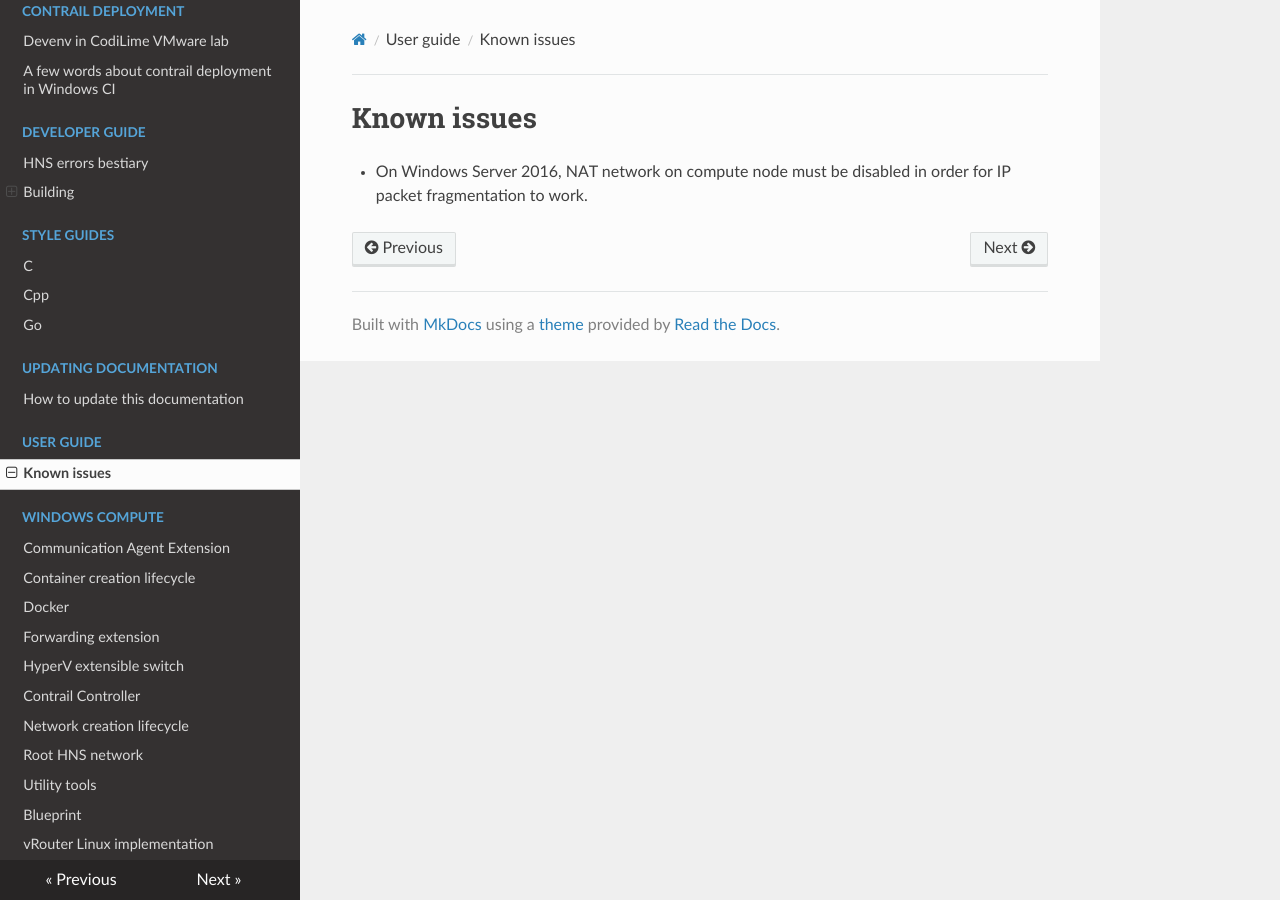
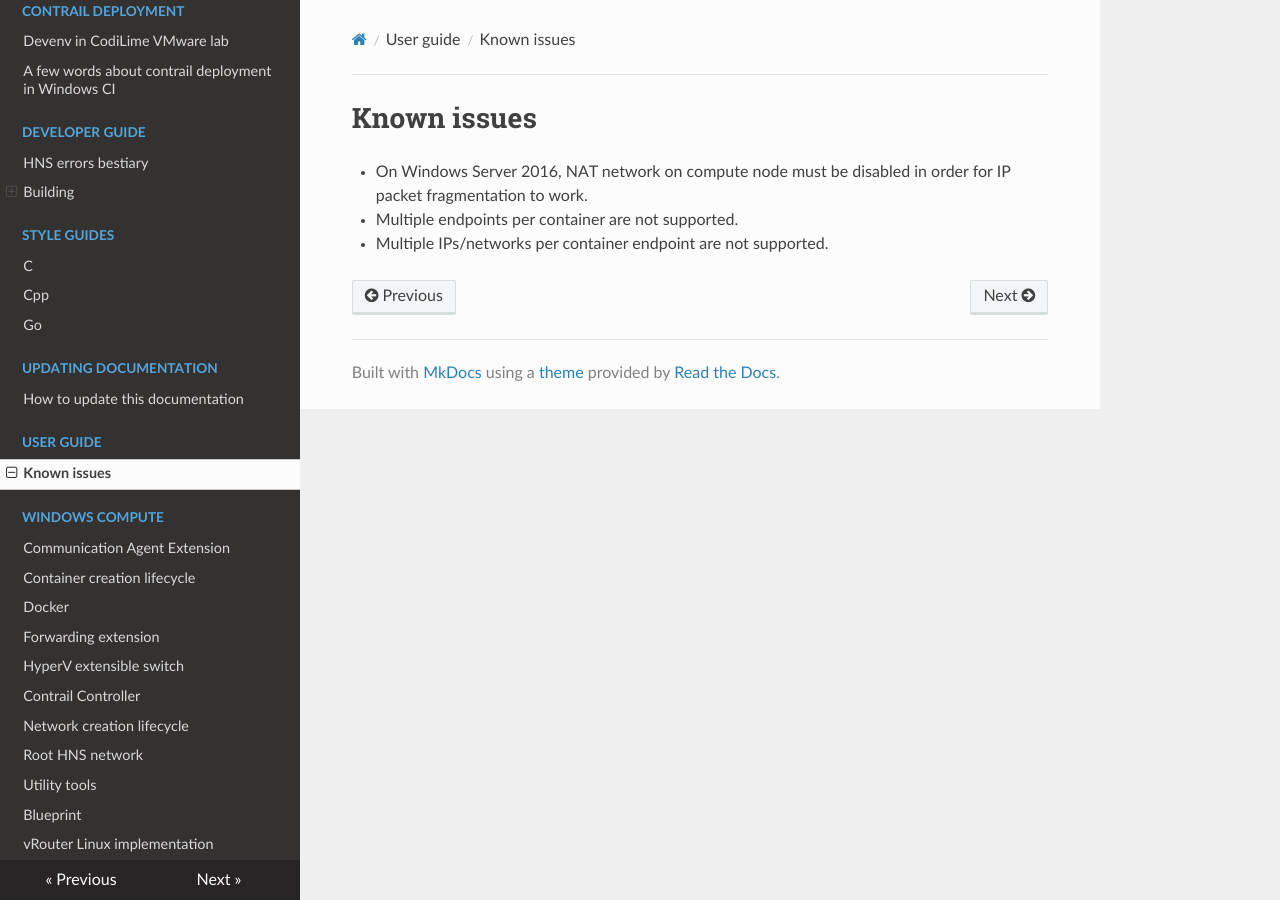
Before and after one commit to piotr-szuberski/contrail-windows-docs, an MkDocs documentation site: the page built from doc/user_guide/caveats.md, in a window 1280 px wide. Built offline with MkDocs 1.6.1, drawn with Linux system fonts in a browser that asks for light colours; nearby versions of some CDN libraries.

Commit message:
Add caveats about endpoints.

```diff
--- a/doc/user_guide/caveats.md
+++ b/doc/user_guide/caveats.md
@@ -2,3 +2,5 @@
 
 * On Windows Server 2016, NAT network on compute node must be disabled in order for IP packet
 fragmentation to work.
+* Multiple endpoints per container are not supported.
+* Multiple IPs/networks per container endpoint are not supported.
```
